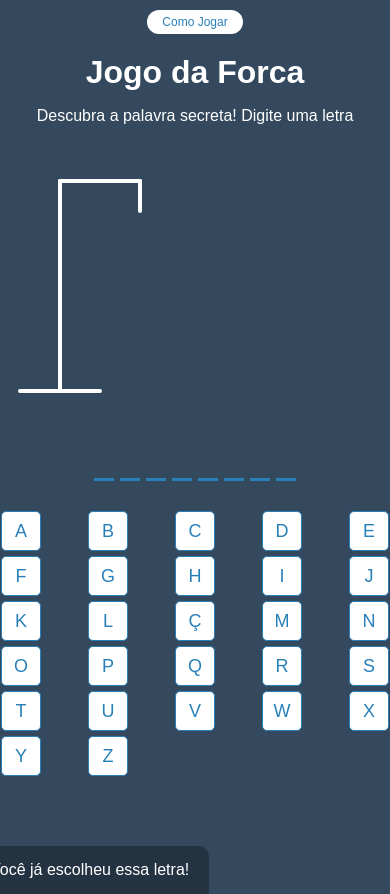
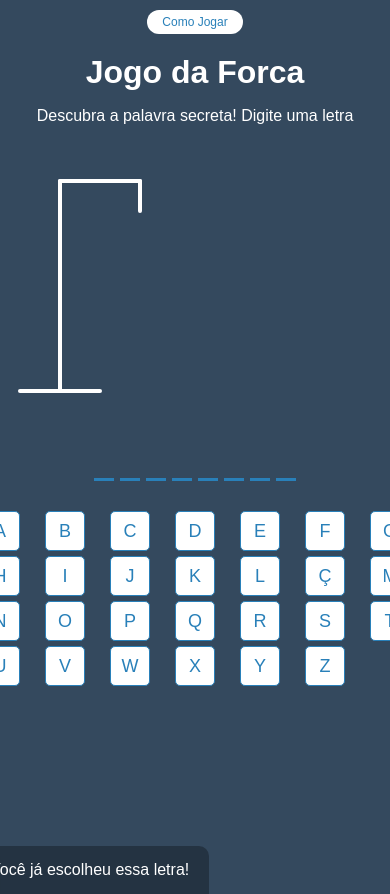
Before and after one commit to thborgs/jogo-da-forca, a React (Vite) app: page / in a window 390 px wide. Shown: the top 894 px of the page. Built offline with nearby package versions, Linux system fonts and the light colour scheme.

Commit message:
Atualizando Responsividade 17h20

```diff
--- a/src/App.css
+++ b/src/App.css
@@ -212,15 +212,15 @@ p {
   gap: 5px;
   margin-top: 20px;
   justify-items: center;
+
 }
 
 @media (max-width: 768px) {
   .teclado {
-    display: grid;
-    grid-template-columns: repeat(5, 1fr);
-    width: 100%;
-    max-width: 100%;
-    padding: 0 10px;} }
+    grid-template-columns: repeat(7, 1fr); /* Menos colunas para que as teclas caibam */
+    overflow-x: auto; /* Garante que, no mobile, a rolagem horizontal seja possível */
+    width: 100%; /* Certifique-se de que o teclado ocupe a largura total da tela */
+    padding-bottom: 10px; /* Evita que o conteúdo fique muito colado na parte inferior}*/ }}
 
 .teclado button {
   padding: 0px;
```
